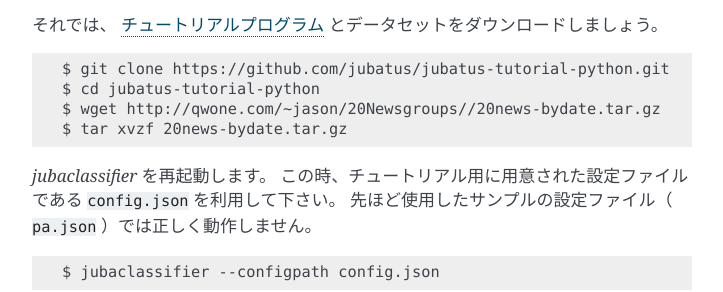
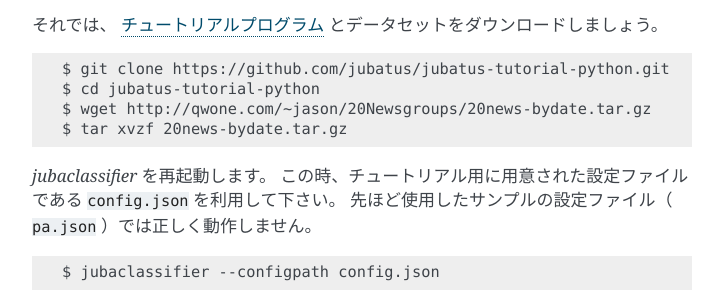
Before and after one commit to jubatus/website, a Sphinx documentation site: the page built from source/ja/tutorial.rst, in a window 1280 px wide and 900 px high, scrolled down 1725 px, cut to the strip 200-492 px from the top of the window. Shown: the whole strip, without its empty margins (388-1111 px from the left). Built offline with Sphinx 7.4.7, drawn with Linux system fonts in a browser that asks for light colours; the version number could not be read and is left out.

Commit message:
Fix the URL of data

```diff
--- a/source/ja/tutorial.rst
+++ b/source/ja/tutorial.rst
@@ -102,7 +102,7 @@
 
   $ git clone https://github.com/jubatus/jubatus-tutorial-python.git
   $ cd jubatus-tutorial-python
-  $ wget http://qwone.com/~jason/20Newsgroups//20news-bydate.tar.gz
+  $ wget http://qwone.com/~jason/20Newsgroups/20news-bydate.tar.gz
   $ tar xvzf 20news-bydate.tar.gz
 
 `jubaclassifier` を再起動します。
```
